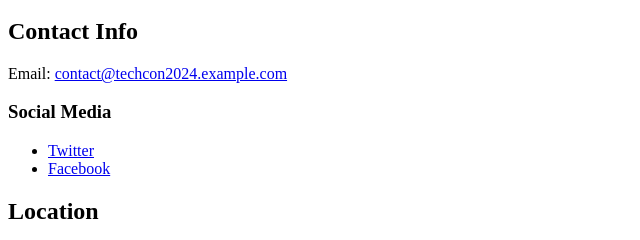
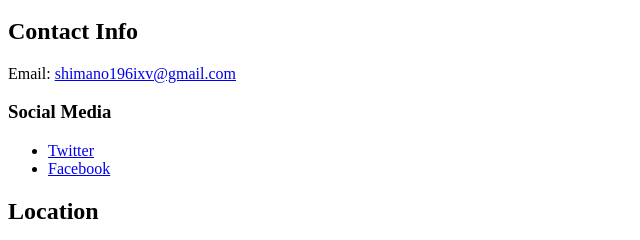
Before and after one commit to hiba-boop/TechCon_HTML, a plain HTML site: page techcon_website/contact.html in a window 1280 px wide. Shown: the part 154-394 px from the top of the page, 0-640 px from the left. Drawn offline with Linux system fonts and the light colour scheme; grey boxes are pictures that could not be loaded.

Commit message:
Update contact page

```diff
--- a/techcon_website/contact.html
+++ b/techcon_website/contact.html
@@ -1,7 +1,7 @@
 <!DOCTYPE html>
 <html lang="en">
 <head>
-    <meta charset="UTF-8">
+    <meta charset="UTF-8" />
     <title>Contact TechCon 2024</title>
 </head>
 <body>
@@ -19,7 +19,7 @@
     <main>
         <section>
             <h2>Contact Info</h2>
-            <p>Email: <a href="mailto:contact@techcon2024.example.com">contact@techcon2024.example.com</a></p>
+            <p>Email: <a href="mailto:shimano196ixv@gmail.com">shimano196ixv@gmail.com</a></p>
             <h3>Social Media</h3>
             <ul>
                 <li><a href="https://twitter.com/techcon" target="_blank" rel="noopener noreferrer">Twitter</a></li>
```
